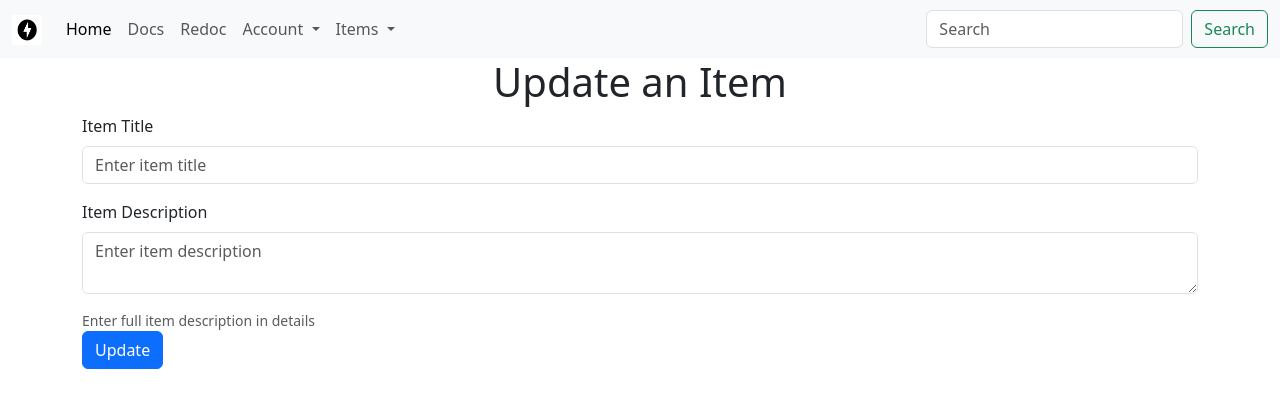
After one commit to DharaniDJ/Listify_App, a FastAPI app: template templates/update_item.html in a window 1280 px wide. The commit adds this page. Shown: the top 408 px of the page. Run offline with FastAPI, Linux system fonts and the light colour scheme; the template is opened without the code that fills it, so the values that code supplies are empty.

Commit message:
updated item html template

```diff
--- a/templates/item_detail.html
+++ b/templates/item_detail.html
@@ -5,7 +5,7 @@
 
 {% block content %}
     <div class="container">
-        <h1>Item Details</h1>
+        <h1 class="text-center">Item Details</h1>
         <table class="table">
             <tbody>
               <tr>
--- a/templates/navbar.html
+++ b/templates/navbar.html
@@ -32,7 +32,7 @@
             </a>
             <ul class="dropdown-menu" aria-labelledby="navbarDropdown">
               <li><a class="dropdown-item" href="/create-an-item">Create Item</a></li>
-              <li><a class="dropdown-item" href="/delete-item">Delete Item</a></li>
+              <li><a class="dropdown-item" href="/update-delete-item">Update/Delete Item</a></li>
             </ul>
           </li>
         </ul>
--- /dev/null
+++ b/templates/update_item.html
@@ -0,0 +1,28 @@
+{% extends 'base.html' %}
+
+{% block title %}
+    <title>Update Item</title>
+{% endblock %}
+
+{% block content %}
+    <div class="container">
+      <h1 class="text-center">Update an Item</h1>
+      {% for error in errors %}
+        <div class="alert alert-danger" role="alert">
+          {{error}}
+        </div>
+      {% endfor %}
+      <form method="post">
+          <div class="mb-3">
+            <label for="title" class="form-label">Item Title</label>
+            <input type="text" class="form-control" name="title" value="{{item.title}}" placeholder="Enter item title">
+          </div>
+          <div class="mb-3">
+            <label for="description" class="form-label">Item Description</label>
+            <textarea type="text" class="form-control" required name="description" placeholder="Enter item description">{{item.description}}</textarea>
+          </div>
+          <div class="form-text">Enter full item description in details</div>
+          <button type="submit" class="btn btn-primary">Update</button>
+        </form>
+    </div>
+{% endblock %}
```
Also changed, not shown: templates/show_items_to_update_delete.html (renamed from templates/show_items_to_delete.html, +5 -2 lines), webapps/routers/items.py (+10 -4 lines).
